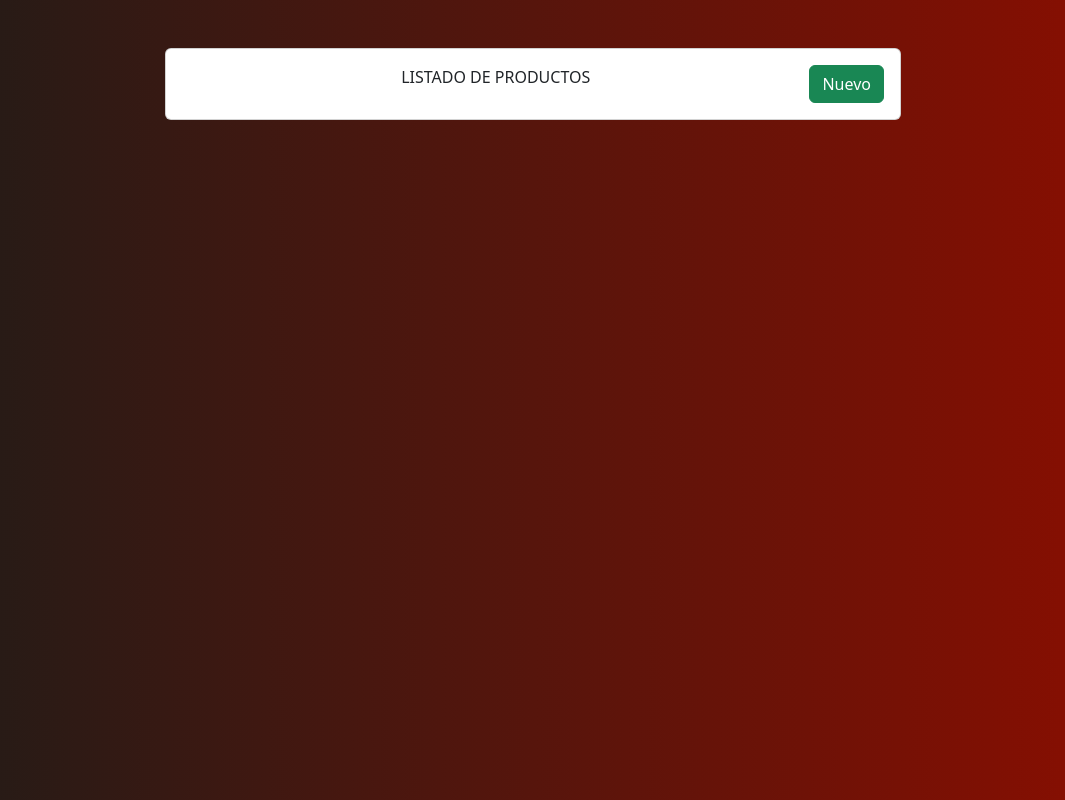
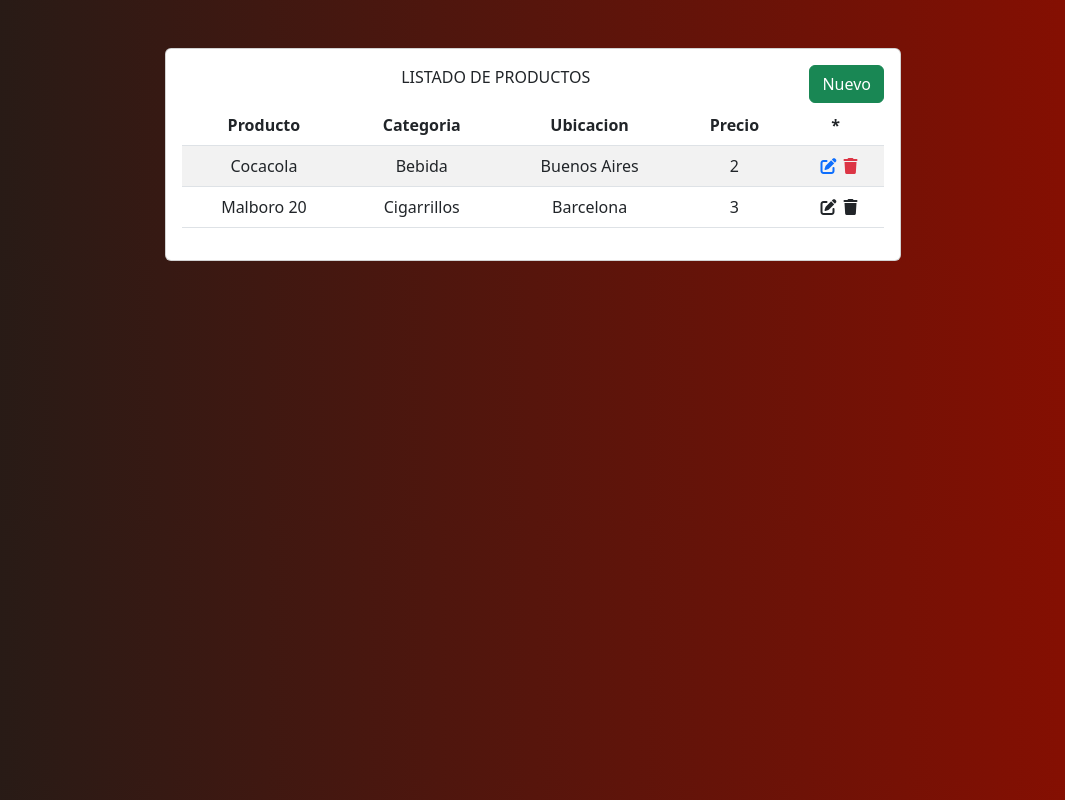
Before and after one commit to Parra14/PracticaMEAN, an Angular app in the folder Productos/cliente/: page / in a window 1280 px wide. Shown: the whole page, without its empty margins (107-1172 px from the left). Built offline with nearby package versions, Linux system fonts and the light colour scheme.

Commit message:
Update listar-productos.component.html

```diff
--- a/Productos/cliente/src/app/components/listar-productos/listar-productos.component.html
+++ b/Productos/cliente/src/app/components/listar-productos/listar-productos.component.html
@@ -3,8 +3,44 @@
         <div class="col-lg-8 offset-lg-2">
             <div class="card">
                 <div class="card-body text-center">
-                    <span>LISTADO DE PRODUCTOS</span>
-                    <button class="btn btn-success float-end">Nuevo</button>
+                    <span class="titulo">LISTADO DE PRODUCTOS</span>
+                    <button class="btn btn-success float-end" routerLink="/crear-producto">Nuevo</button>
+                    <table class="table table-striped mt-3">
+                        <thead>
+                          <tr>
+                            <th scope="col">Producto</th>
+                            <th scope="col">Categoria</th>
+                            <th scope="col">Ubicacion</th>
+                            <th scope="col">Precio</th>
+                            <th scope="col">*</th>
+                          </tr>
+                        </thead>
+                        <tbody>
+                          <tr>
+                            <td>Cocacola</td>
+                            <td>Bebida</td>
+                            <td>Buenos Aires</td>
+                            <td>2</td>
+                            <td>
+                                <i class="fas fa-pen-to-square text-primary"></i>
+                                <i class="fas fa-trash text-danger"></i>
+
+                            </td>
+                          </tr>
+                          <tr>
+                            <td>Malboro 20</td>
+                            <td>Cigarrillos</td>
+                            <td>Barcelona</td>
+                            <td>3</td>
+                            <td>
+                                <i class="fas fa-pen-to-square"></i>
+                                <i class="fas fa-trash"></i>
+
+                            </td>
+                          </tr>
+
+                        </tbody>
+                      </table>
                 </div>
             </div>
         </div>
```
